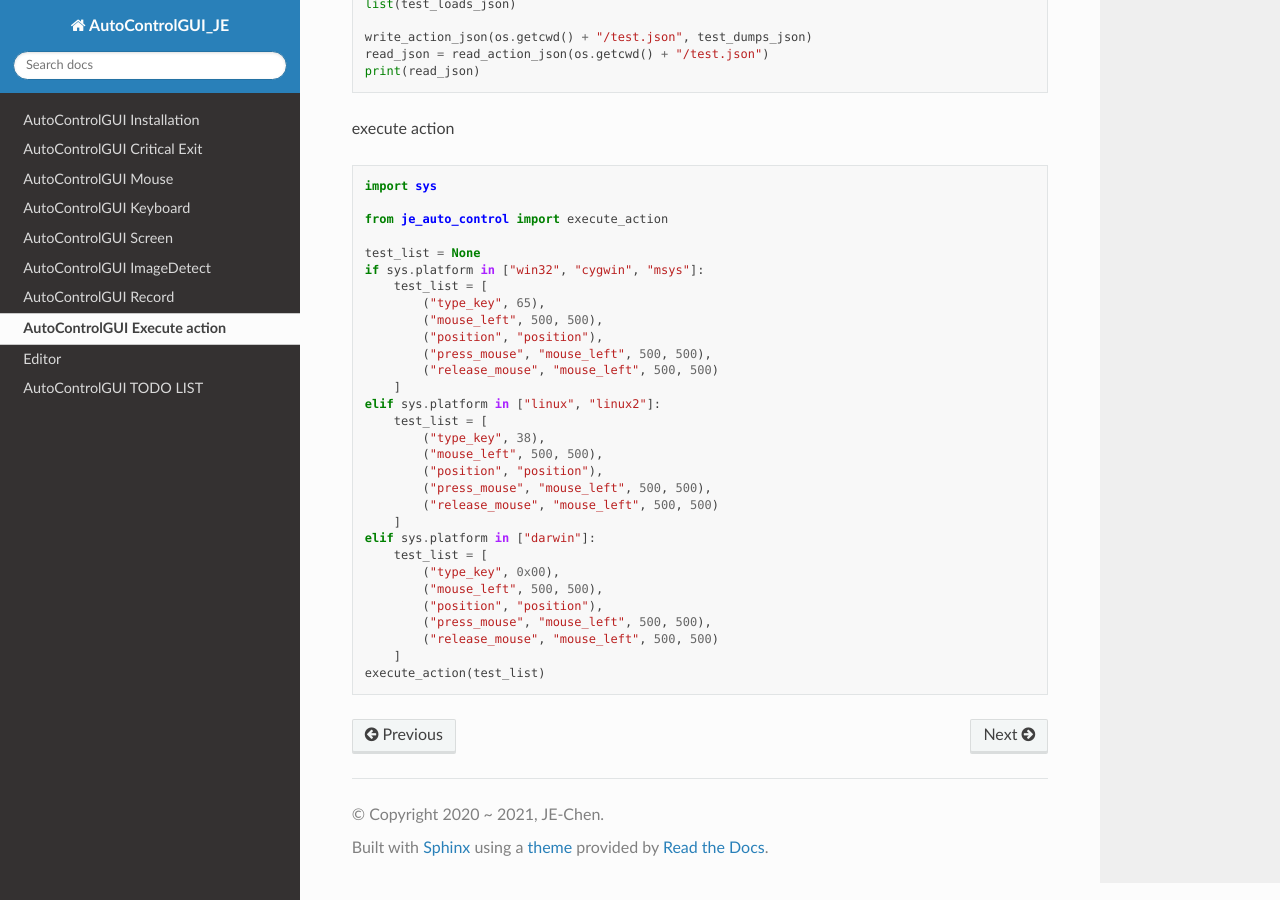
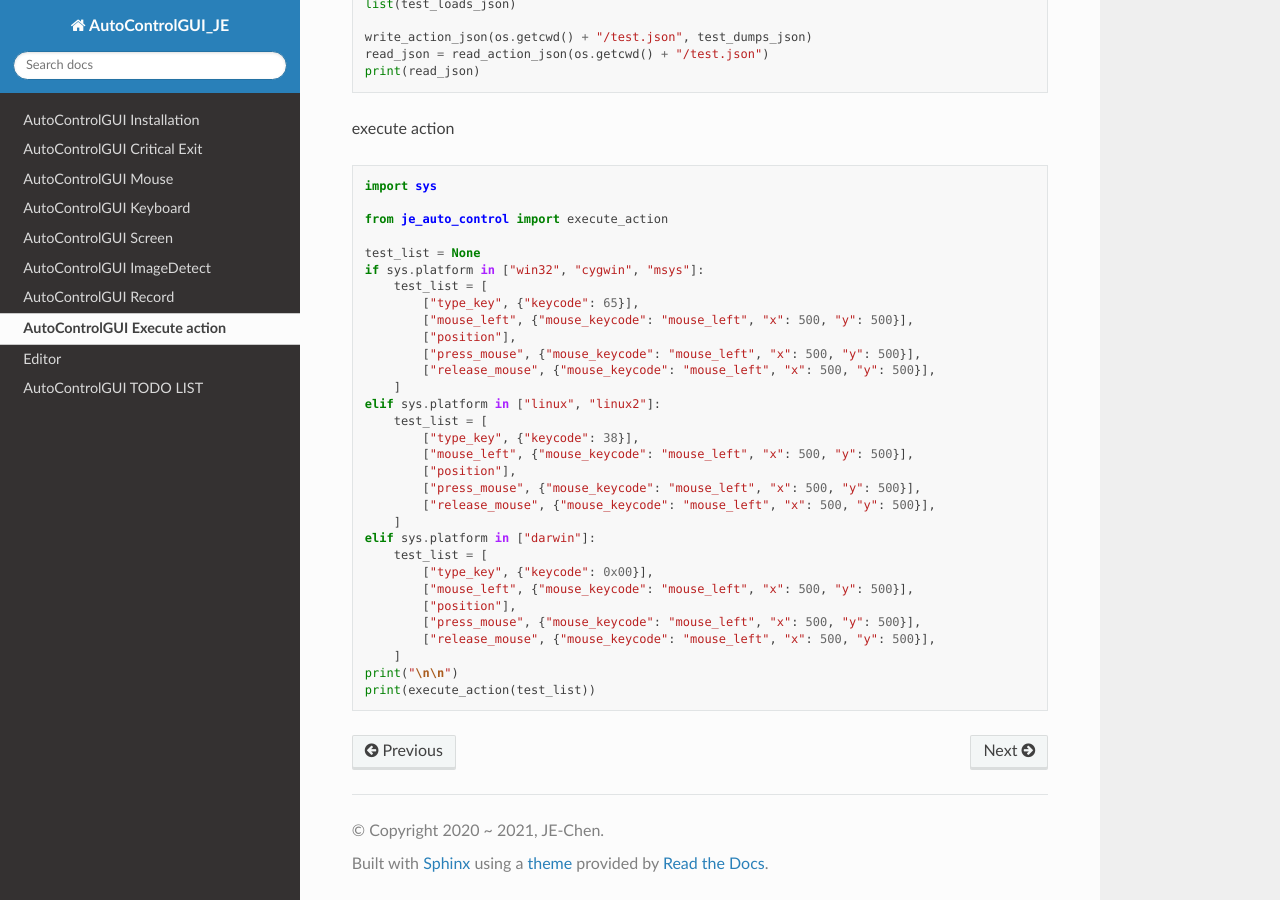
Before and after one commit to Integration-Automation/AutoControlGUI, a Sphinx documentation site: the page built from docs/source/execute_action/execute_action.rst, in a window 1280 px wide and 900 px high, scrolled down 542 px. Built offline with Sphinx 7.4.7 and the Read the Docs theme 2.0.0, drawn with Linux system fonts in a browser that asks for light colours; pages that are not in the unit, such as notebooks, are missing from menus.

Commit message:
fix test and doc error
fix test and doc error

```diff
--- a/docs/source/execute_action/execute_action.rst
+++ b/docs/source/execute_action/execute_action.rst
@@ -40,26 +40,27 @@ AutoControlGUI Execute action
     test_list = None
     if sys.platform in ["win32", "cygwin", "msys"]:
         test_list = [
-            ("type_key", 65),
-            ("mouse_left", 500, 500),
-            ("position", "position"),
-            ("press_mouse", "mouse_left", 500, 500),
-            ("release_mouse", "mouse_left", 500, 500)
+            ["type_key", {"keycode": 65}],
+            ["mouse_left", {"mouse_keycode": "mouse_left", "x": 500, "y": 500}],
+            ["position"],
+            ["press_mouse", {"mouse_keycode": "mouse_left", "x": 500, "y": 500}],
+            ["release_mouse", {"mouse_keycode": "mouse_left", "x": 500, "y": 500}],
         ]
     elif sys.platform in ["linux", "linux2"]:
         test_list = [
-            ("type_key", 38),
-            ("mouse_left", 500, 500),
-            ("position", "position"),
-            ("press_mouse", "mouse_left", 500, 500),
-            ("release_mouse", "mouse_left", 500, 500)
+            ["type_key", {"keycode": 38}],
+            ["mouse_left", {"mouse_keycode": "mouse_left", "x": 500, "y": 500}],
+            ["position"],
+            ["press_mouse", {"mouse_keycode": "mouse_left", "x": 500, "y": 500}],
+            ["release_mouse", {"mouse_keycode": "mouse_left", "x": 500, "y": 500}],
         ]
     elif sys.platform in ["darwin"]:
         test_list = [
-            ("type_key", 0x00),
-            ("mouse_left", 500, 500),
-            ("position", "position"),
-            ("press_mouse", "mouse_left", 500, 500),
-            ("release_mouse", "mouse_left", 500, 500)
+            ["type_key", {"keycode": 0x00}],
+            ["mouse_left", {"mouse_keycode": "mouse_left", "x": 500, "y": 500}],
+            ["position"],
+            ["press_mouse", {"mouse_keycode": "mouse_left", "x": 500, "y": 500}],
+            ["release_mouse", {"mouse_keycode": "mouse_left", "x": 500, "y": 500}],
         ]
-    execute_action(test_list)
+    print("\n\n")
+    print(execute_action(test_list))
```
Also changed, not shown: 3 other files.
